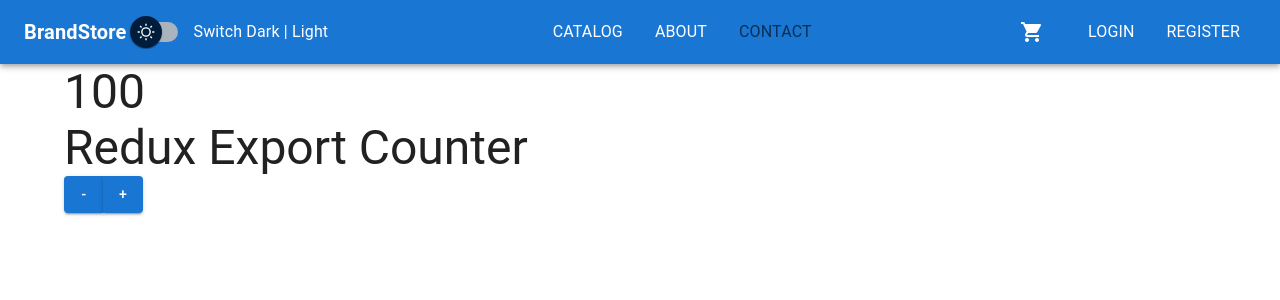
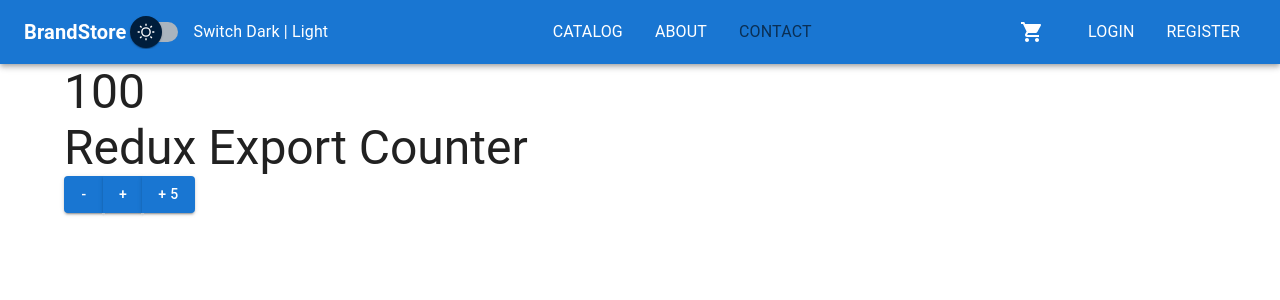
Before and after one commit to CrisVuBao/BrandStore_API, a React (Create React App) app: page /contact in a window 1280 px wide. Shown: the top 300 px of the page. Built offline with nearby package versions, Linux system fonts and the light colour scheme.

Commit message:
Redux | Ex 3: Action Creators,  Cách sử dụng useDispatch, Button cộng trừ count theo function(counterReducer.ts, ContactPage.tsx)

```diff
--- a/src/features/contact/ContactPage.tsx
+++ b/src/features/contact/ContactPage.tsx
@@ -1,6 +1,6 @@
 import { Button, ButtonGroup, Typography } from "@mui/material";
 import { useDispatch, useSelector } from "react-redux";
-import { Cong, CounterState, Tru } from "./counterReducer";
+import { Cong, CounterState, Tru, cong, tru } from "./counterReducer";
 
 
 export default function ContactPage() {
@@ -16,8 +16,9 @@ export default function ContactPage() {
                 {title}
             </Typography>
             <ButtonGroup>
-                <Button onClick={() => dispatch({type: Tru})} variant="contained">-</Button>
-                <Button onClick={() => dispatch({type: Cong})} variant="contained">+</Button>
+                <Button onClick={() => dispatch(tru())} variant="contained">-</Button>
+                <Button onClick={() => dispatch(cong())} variant="contained">+</Button>
+                <Button onClick={() => dispatch(cong(5))} variant="contained">+ 5</Button>
             </ButtonGroup>
         </>
     )
--- a/src/features/contact/counterReducer.ts
+++ b/src/features/contact/counterReducer.ts
@@ -11,17 +11,31 @@ const initialState: CounterState = {
     title: 'Redux Export Counter'
 }
 
+export function cong(amount = 1) {
+    return {
+        type: Cong,
+        payload: amount
+    }
+}
+
+export function tru(amount = 1) {
+    return {
+        type: Tru,
+        payload: amount
+    }
+}
+
 export default function counterReducer(state = initialState, action: any) {
     switch(action.type) {
         case Cong:
             return {
                 ...state,
-                data: state.data + 1
+                data: state.data + action.payload
             }
         case Tru:
             return {
                 ...state,
-                data: state.data - 1
+                data: state.data - action.payload
             }
         default:
             return state;
```
